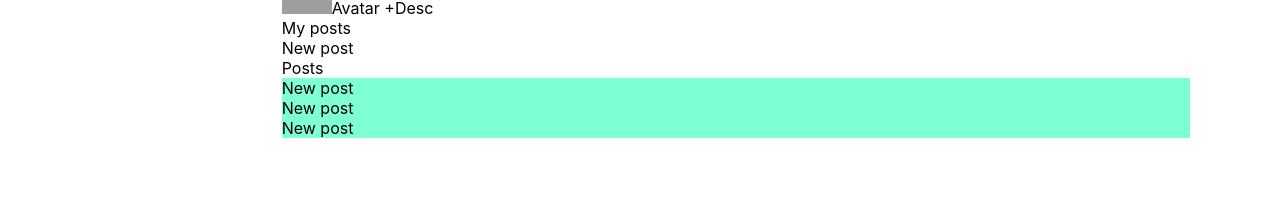
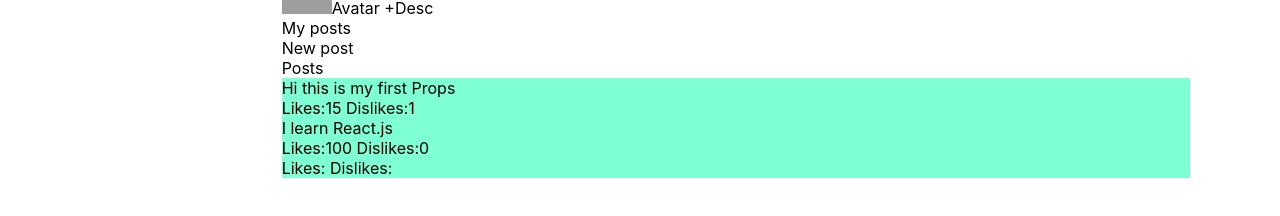
Before and after one commit to aleksandrsg/fitst-react-app, a React (Create React App) app: page / in a window 1280 px wide. Shown: the part 400-616 px from the top of the page. Built offline with nearby package versions, Linux system fonts and the light colour scheme; grey boxes are pictures that could not be loaded.

Commit message:
I added my first Props: message, likes, dislikes

```diff
--- a/src/components/Profile/MyPosts/MyPosts.jsx
+++ b/src/components/Profile/MyPosts/MyPosts.jsx
@@ -12,8 +12,8 @@ const MyPosts = () =>{
               <div>
                 Posts
               </div>
-              <Post />
-              <Post />
+              <Post message = "Hi this is my first Props" likes="15" dislikes="1"/>
+              <Post message = "I learn React.js" likes="100" dislikes="0"/>
               <Post />
           </div>
     );
--- a/src/components/Profile/MyPosts/Post/Post.jsx
+++ b/src/components/Profile/MyPosts/Post/Post.jsx
@@ -1,11 +1,12 @@
 import React from 'react';
 import classes from './Post.module.css'
 
-const Post = () =>{
+const Post = (props) =>{
     return (
       <div className={classes.item}>
-          New post
+          {props.message} <div>Likes:{props.likes} Dislikes:{props.dislikes}</div>
        </div>
     );
 }
+
 export default Post;
```
